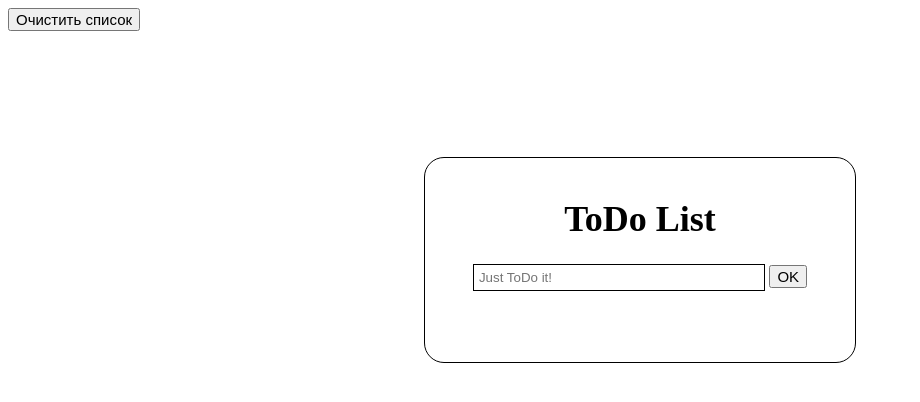
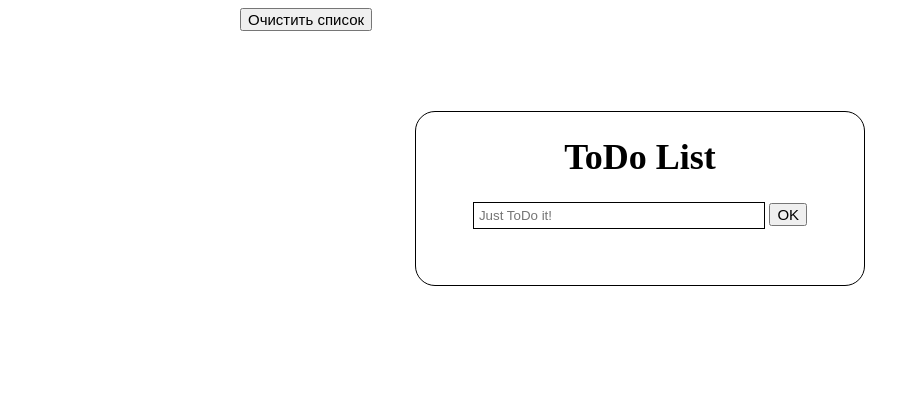
Before and after one commit to alexapplecider/myTrainings, a plain HTML site: page docs/toDo.html in a window 1280 px wide. Shown: the whole page, without its empty margins (0-920 px from the left). Drawn offline with Linux system fonts and the light colour scheme.

Commit message:
add adaptive

```diff
--- a/docs/css/style.css
+++ b/docs/css/style.css
@@ -6,13 +6,19 @@
 }
 
 
-
+.container {
+  width: 100%;
+  max-width: 800px;
+  margin: 0 auto;
+  padding: 0 3%;
+}
 
 .todo-list {
-  width: 400px;
+  width: 100%;
+  max-width: 400px;
   margin: 0 auto;
   margin-top: 10%;
-  padding: 15px;
+  padding: 0 3%;
   border: 1px solid black;
   border-radius: 20px;
   text-align: center;
@@ -38,6 +44,9 @@
 }
 .item-done {
   text-decoration: line-through;
+}
+.item > label {
+  word-wrap: break-word;
 }
 .item > .buttons {
   position: absolute;
--- a/docs/js/scripts.js
+++ b/docs/js/scripts.js
@@ -24,7 +24,6 @@ window.onload = function () {
     mainInputVal.value = "";
     outItems();
     initButtons();
-    checkCondition();
   }
 
 
@@ -88,6 +87,7 @@ window.onload = function () {
     }
     ol.innerHTML = '';
     ol.appendChild(fragment);
+    checkCondition();
   }
 
 
--- a/docs/toDo.html
+++ b/docs/toDo.html
@@ -9,6 +9,7 @@
   <script src="js/scripts.js"></script>
 </head>
 <body>
+  <div class="container">
     <button id="btn-clear">Очистить список</button>
   <div class="todo-list">
 
@@ -23,5 +24,6 @@
 
   </div>
 
+</div>
 </body>
 </html>
```
